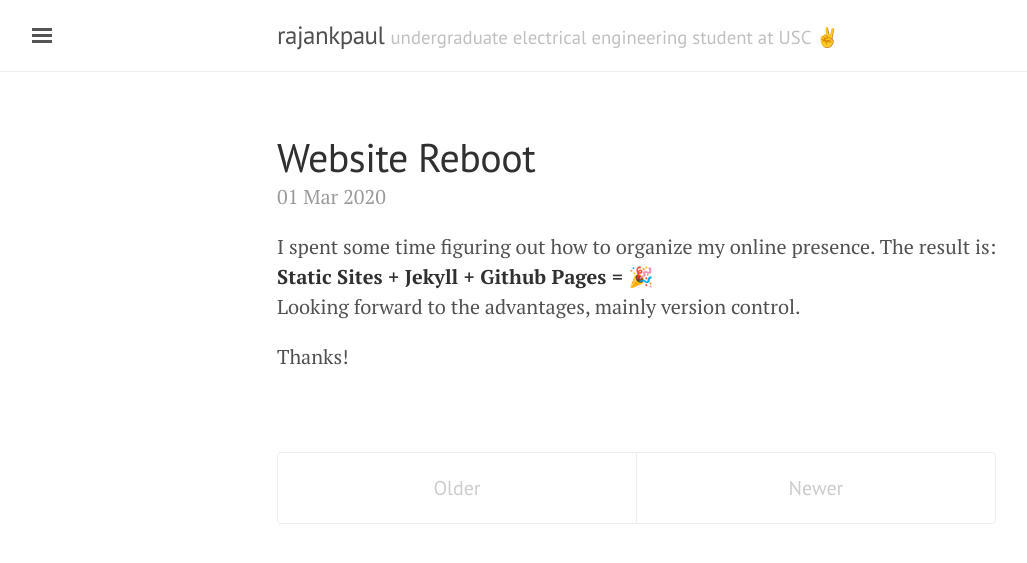
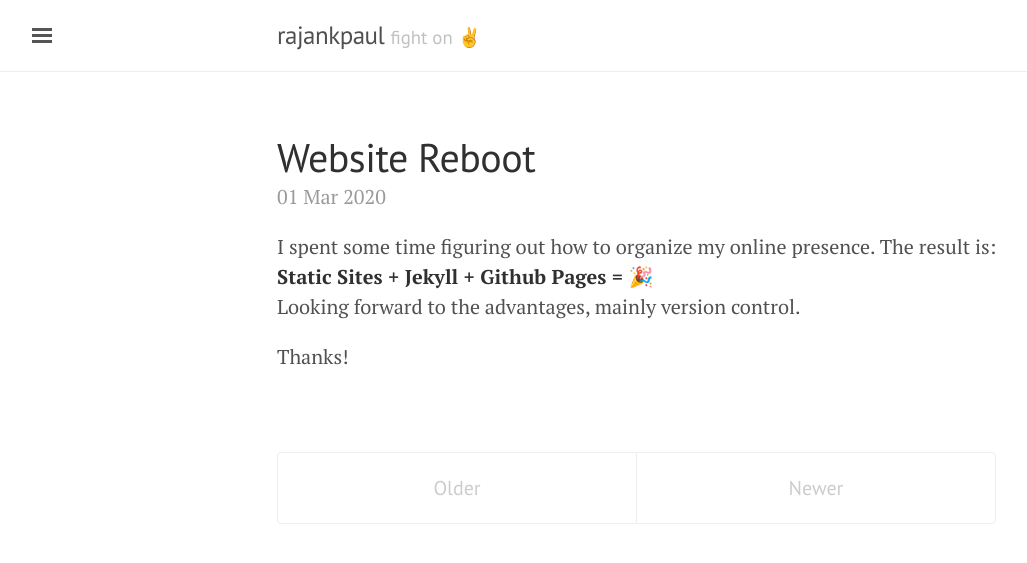
Before and after one commit to rajankpaul/rajankpaul.github.io, a Jekyll site: the page built from index.html, in a window 1280 px wide. Shown: the top 563 px of the page, without its empty margins (3-1030 px from the left). Built offline with Jekyll 4.4.1, drawn with Linux system fonts in a browser that asks for light colours; the list of posts is cut into pages by our own code.

Commit message:
Update _config.yml

```diff
--- a/_config.yml
+++ b/_config.yml
@@ -3,7 +3,7 @@
 
 # Setup
 title:               rajankpaul
-tagline:             'undergraduate electrical engineering student at USC ✌️'
+tagline:             'fight on ✌️'
 description:         'Updates about my life'
 url:                 https://rajankpaul.com
 baseurl:             ""
```
